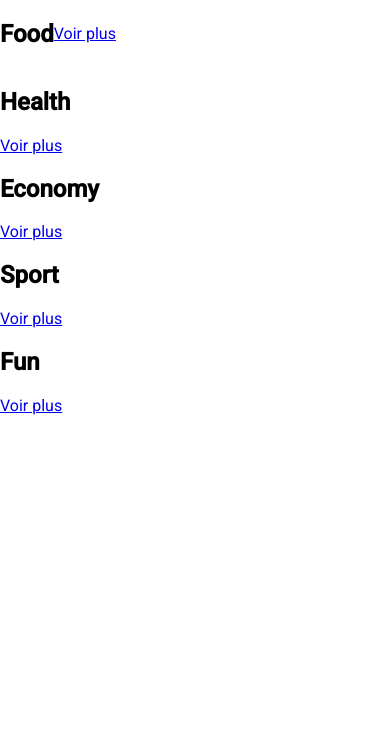
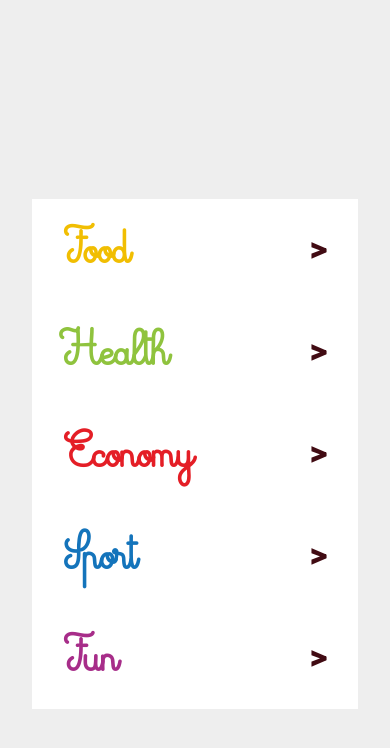
Before and after one commit to FlorianHe/Sugar-rush-project-front, an Angular app: page /categories in a window 390 px wide. Shown: the top 748 px of the page. Built offline with nearby package versions, Linux system fonts and the light colour scheme.

Commit message:
html-css mobile first for categories

```diff
--- a/src/app/components/categories/categories.component.html
+++ b/src/app/components/categories/categories.component.html
@@ -1,4 +1,5 @@
 <section id="categories">
+  <!-- Version with Categories and Articles data
   <div class="category" [id]="category.name + 'Category'" *ngFor="let category of categories">
     <div [id]="category.name + 'Title'">
       <h2>{{category.name}}</h2>
@@ -8,5 +9,18 @@
     <div [id]="category.name + '3Articles'">
 
     </div>
+  </div> -->
+  <div class="categories-category" *ngFor="let category of categories">
+    <a class="categories-title" routerLink="/categories/{{category.id}}">
+      <h2 [id]="category.name + '-title'">{{category.name}}</h2>
+      <a routerLink="/categories/{{category.id}}">Voir plus</a>
+      <p><strong>></strong></p>
+    </a>
+
+    <div class="categories-3articles">
+      <article></article>
+      <article></article>
+      <article></article>
+    </div>
   </div>
 </section>
--- a/src/app/components/categories/categories.component.scss
+++ b/src/app/components/categories/categories.component.scss
@@ -1,41 +1,69 @@
 @use "/src/styles.scss" as *;
 
 #categories {
+  margin: $big-border;
+  height: 100%;
+  display: flex;
+  flex-direction: column;
+  justify-content: center;
 
-  .category {}
+  .categories-category {
+    .categories-title {
+      display: flex;
+      align-items: center;
+      background-color: $main-background-color;
+      padding: $small-border;
+      justify-content: space-between;
+      text-decoration: none;
 
-  #FoodCategory {}
+      h2 {
+        font-family: "Glam-queen";
+        font-size: 3em;
+        margin: 0;
+        padding-left: $small-border;
+      }
 
-  #FoodTitle {
-    display: flex;
-    align-items: center;
-    background-color: $main-background-color;
-    // color: $secondary-text-color;
+      p {
+        color: $secondary-text-color;
+        font-size: 2em;
+        padding: $small-border;
+        margin: 0;
+      }
+
+      a {
+
+        color: $secondary-text-color;
+        font-size: $small-border;
+        display: none;
+      }
+
+      a:hover {
+        color: $fairy-color;
+      }
+    }
   }
 
-  #Food3Articles {}
+  .categories-3articles {
+    display: none;
+  }
 
-  #HealthCategory {}
+  #Food-title {
+    color: $category-food-color;
+  }
 
-  #HealthTitle {}
+  #Health-title {
+    color: $category-health-color;
+  }
 
-  #Health3Articles {}
+  #Economy-title {
+    color: $category-economy-color;
+  }
 
-  #EconomyCategory {}
+  #Sport-title {
+    color: $category-sport-color;
+  }
 
-  #EconomyTitle {}
-
-  #Economy3Articles {}
-
-  #SportCategory {}
-
-  #SportTitle {}
-
-  #Sport3Articles {}
-
-  #FunCategory {}
-
-  #FunTitle {}
-
-  #Fun3Articles {}
+  #Fun-title {
+    color: $category-fun-color;
+  }
 }
--- a/src/index.html
+++ b/src/index.html
@@ -1,5 +1,6 @@
 <!DOCTYPE html>
 <html lang="en">
+
 <head>
   <meta charset="utf-8" />
   <title>AngularTemplate</title>
@@ -9,7 +10,9 @@
   <link rel="preconnect" href="https://fonts.gstatic.com" />
   <link href="https://fonts.googleapis.com/css2?family=Roboto:wght@300;400;500&display=swap" rel="stylesheet" />
 </head>
+
 <body>
   <app-root></app-root>
 </body>
+
 </html>
--- a/src/styles.scss
+++ b/src/styles.scss
@@ -1,13 +1,20 @@
 /* You can add global styles to this file, and also import other style files */
+@font-face {
+  font-family: "Mermaid-babies";
+  src: url("./assets/fonts/MermaidBabies.woff2");
+}
 
-html, body { height: 100%; }
-body { margin: 0; font-family: Roboto, "Helvetica Neue", sans-serif; }
+@font-face {
+  font-family: "Glam-queen";
+  src: url("./assets/fonts/Glam_Queen.ttf");
+}
 
 $main-background-color: #FFF;
 $secondary-background-color: #EEEEEE;
 
 $main-text-color: #000;
 $secondary-text-color: #410B13;
+$fairy-color: #FECEE9;
 
 $category-un-color: #5D2B7D;
 $category-fun-color: #A72D89; // Catégorie Fun : a trouvé
@@ -19,3 +26,14 @@ $category-economy-color: #E41E26; // Catégorie Economie : ça coute bonbon
 $main-border: 0.5rem;
 $small-border: 1rem;
 $big-border: 2rem;
+
+html,
+body {
+  height: 100%;
+}
+
+body {
+  margin: 0;
+  font-family: Roboto, "Helvetica Neue", sans-serif;
+  background-color: $secondary-background-color;
+}
```
Also changed, not shown: src/assets/fonts/Glam_Queen.ttf (added). Lines whose indentation alone changed are shown as unchanged.
